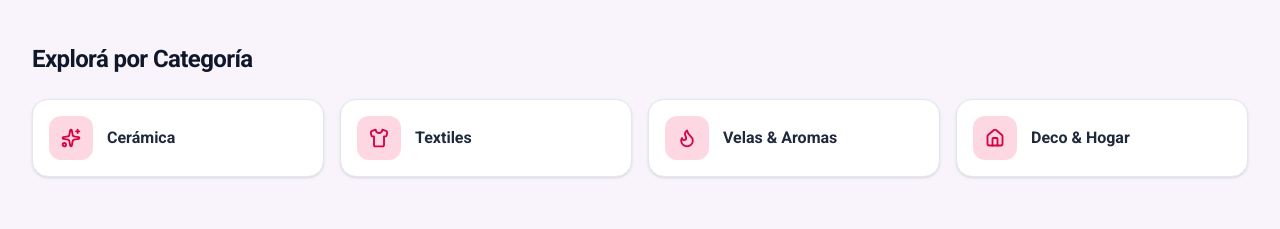
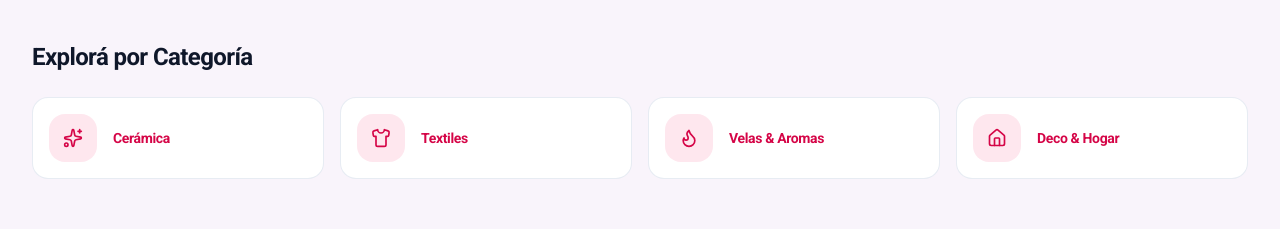
Before and after one commit to aguslorenzo/las-miliuna, a React (Vite) app: page / in a window 1280 px wide. Shown: the part 540-769 px from the top of the page. Built offline with nearby package versions, Linux system fonts and the light colour scheme.

Commit message:
created infocard component

```diff
--- a/src/components/ExploreCategories.jsx
+++ b/src/components/ExploreCategories.jsx
@@ -1,13 +1,17 @@
 import { Sparkles, Shirt, Flame, Home } from "lucide-react";
+import { useState } from "react";
+import { InfoCard } from "./InfoCard";
 
 const CATEGORIES = [
-  { id: 1, name: "Cerámica", icon: Sparkles },
-  { id: 2, name: "Textiles", icon: Shirt },
-  { id: 3, name: "Velas & Aromas", icon: Flame },
-  { id: 4, name: "Deco & Hogar", icon: Home },
+  { id: 1, title: "Cerámica", icon: Sparkles },
+  { id: 2, title: "Textiles", icon: Shirt },
+  { id: 3, title: "Velas & Aromas", icon: Flame },
+  { id: 4, title: "Deco & Hogar", icon: Home },
 ];
 
 export function ExploreCategories() {
+
+  const [selected, setSelected] = useState("deco");
   return (
     <section className="w-full h-63 bg-secondary-purple-100/40 border-b border-neutral-100 flex flex-col justify-center px-4 md:px-8">
       <div className="w-full max-w-7xl mx-auto">
@@ -17,24 +21,16 @@ export function ExploreCategories() {
         </h2>
 
         <div className="grid grid-cols-2 md:grid-cols-4 gap-4">
-          {CATEGORIES.map((category) => {
-            const Icon = category.icon;
-            return (
-              <a
-                key={category.id}
-                href={`/categoria/${category.name.toLowerCase()}`}
-                className="group flex items-center gap-3.5 p-4 bg-white rounded-2xl border border-neutral-100 shadow-sm hover:shadow-md hover:border-primary-200 hover:-translate-y-0.5 transition-all duration-200 ease-out cursor-pointer"
-              >
-                <div className="p-3 rounded-xl bg-primary-100 text-primary-500 group-hover:bg-primary-400 group-hover:text-white transition-colors duration-200">
-                  <Icon className="w-5 h-5 stroke-[2.25]" />
-                </div>
-
-                <span className="font-semibold text-sm md:text-base text-neutral-500 group-hover:text-primary-500 transition-colors">
-                  {category.name}
-                </span>
-              </a>
-            );
-          })}
+          {CATEGORIES.map((cat) => (
+        <InfoCard
+          key={cat.id}
+          icon={cat.icon}
+          title={cat.title}
+          variant="category"
+          isActive={selected === cat.id}
+          onClick={() => setSelected(cat.id)}
+        />
+      ))}
         </div>
 
       </div>
--- /dev/null
+++ b/src/components/InfoCard.jsx
@@ -0,0 +1,62 @@
+export function InfoCard({
+  icon: Icon,
+  title,
+  description,
+  variant = "default", // "default" (confianza/azul) | "category" (categorías/rosa)
+  isActive = false,
+  onClick
+}) {
+  const isCategory = variant === "category";
+
+  return (
+    <div
+      onClick={onClick}
+      className={`
+        group flex items-center gap-4 p-4 rounded-2xl border transition-all duration-300 ease-out
+        ${onClick ? "cursor-pointer select-none" : ""}
+        ${
+          isCategory
+            ? isActive
+              ? "bg-white border-primary-400 text-primary-500 shadow-md ring-1 ring-primary-400 -translate-y-1"
+              : "bg-white border-neutral-100/80 text-neutral-600 hover:border-primary-300 hover:shadow-lg hover:-translate-y-1"
+            : "bg-transparent border-transparent text-neutral-600 hover:-translate-y-0.5"
+        }
+      `}
+    >
+      {/* Contenedor del Ícono con hover interactivo */}
+      <div
+        className={`
+          flex items-center justify-center p-3.5 rounded-2xl shrink-0 transition-all duration-300
+          ${
+            isCategory
+              ? isActive
+                ? "bg-primary-400 text-white shadow-sm"
+                : "bg-primary-100/60 text-primary-500 group-hover:bg-primary-400 group-hover:text-white group-hover:scale-105"
+              : "bg-secondary-blue-100 text-secondary-blue-500 group-hover:bg-secondary-blue-200 group-hover:scale-105"
+          }
+        `}
+      >
+        {Icon && <Icon className="w-5 h-5 transition-transform duration-300" />}
+      </div>
+
+      {/* Textos */}
+      <div className="flex flex-col">
+        <h3
+          className={`font-bold text-sm tracking-tight transition-colors duration-200 ${
+            isCategory && (isActive || "group-hover:text-primary-500")
+              ? "text-primary-500"
+              : "text-neutral-600"
+          }`}
+        >
+          {title}
+        </h3>
+
+        {description && (
+          <p className="text-xs text-neutral-300 font-normal mt-0.5 leading-relaxed">
+            {description}
+          </p>
+        )}
+      </div>
+    </div>
+  );
+}
--- a/src/components/TrustBanner.jsx
+++ b/src/components/TrustBanner.jsx
@@ -1,4 +1,5 @@
 import { Truck, CreditCard, HeartHandshake } from "lucide-react";
+import { InfoCard } from "./InfoCard";
 
 const TRUST_ITEMS = [
   {
@@ -25,27 +26,15 @@ export function TrustBanner() {
   return (
     <section className="w-full py-10 bg-secondary-blue-100/40 border-y border-secondary-blue-200/60 px-4 md:px-8">
       <div className="w-full max-w-7xl mx-auto grid grid-cols-1 md:grid-cols-3 gap-8">
-        {TRUST_ITEMS.map((item) => {
-          const Icon = item.icon;
-          return (
-            <div key={item.id} className="flex items-center gap-4">
-              {/* Contenedor del ícono en azul secundario */}
-              <div className="p-3.5 rounded-2xl bg-secondary-blue-200 text-secondary-blue-700 shrink-0 shadow-xs">
-                <Icon className="w-6 h-6 stroke-[2]" />
-              </div>
-
-              {/* Textos */}
-              <div>
-                <h3 className="font-bold text-base text-neutral-600">
-                  {item.title}
-                </h3>
-                <p className="text-xs text-neutral-300 mt-0.5 leading-relaxed">
-                  {item.description}
-                </p>
-              </div>
-            </div>
-          );
-        })}
+        {TRUST_ITEMS.map((item, index) => (
+          <InfoCard
+            key={index}
+            icon={item.icon}
+            title={item.title}
+            description={item.description}
+            variant="default"
+          />
+        ))}
       </div>
     </section>
   );
```
